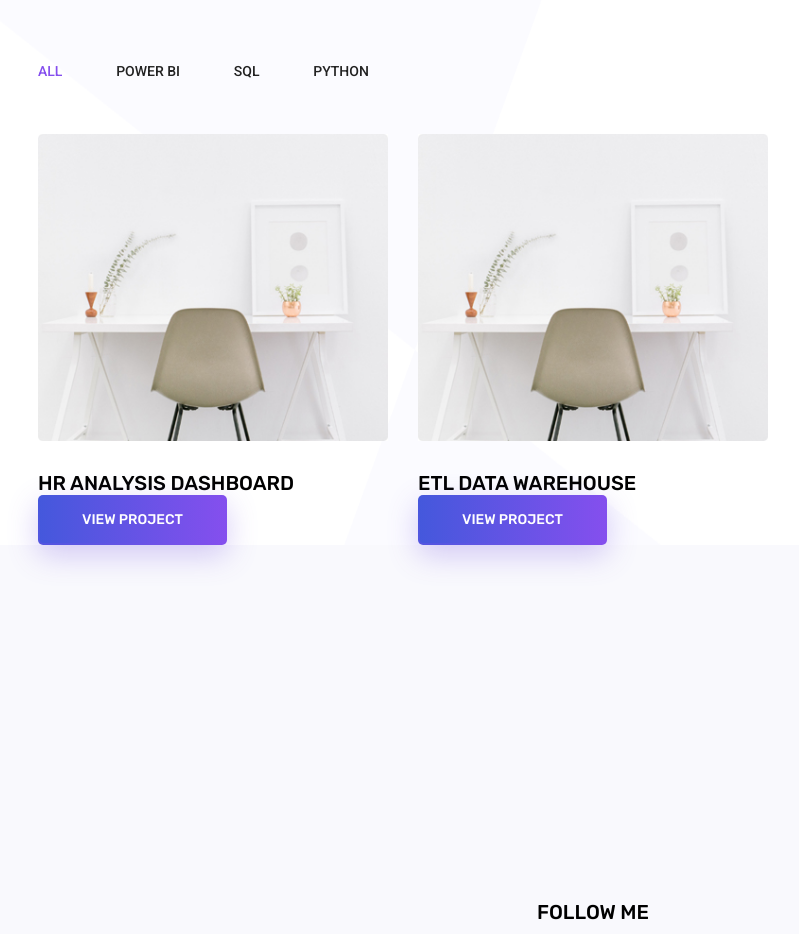
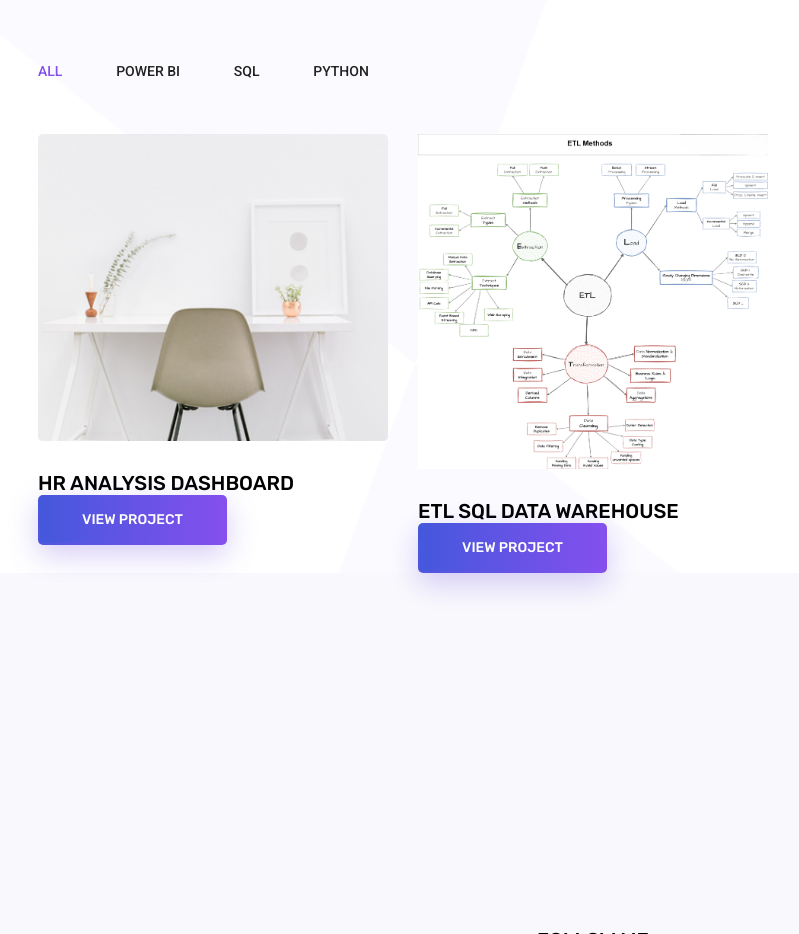
Before and after one commit to wajidi/wajidanalyst.io, a plain HTML site: page index.html in a window 1280 px wide. Shown: the part 1580-2514 px from the top of the page, without its empty margins (47-846 px from the left). Drawn offline with Linux system fonts and the light colour scheme; some packages are replaced by stand-ins of ours.

Commit message:
Update index.html

```diff
--- a/index.html
+++ b/index.html
@@ -156,14 +156,14 @@
 					<div class="col-lg-4 col-md-6 all popular">
 						<div class="portfolio_box">
 							<div class="single_portfolio">
-								<img class="img-fluid w-100" src="img/portfolio/p1.jpg" alt="">
+								<img class="img-fluid w-100" src="img/portfolio/ETL.png" alt="">
 								<div class="overlay"></div>
 								<a href="https://github.com/wajidi/sql-data-warehouse-project" class="img-gal">
 
 								</a>
 							</div>
 							<div class="short_info">
-								<h4><a href="https://github.com/wajidi/sql-data-warehouse-project">ETL Data Warehouse</a></h4>
+								<h4><a href="https://github.com/wajidi/sql-data-warehouse-project">ETL SQL Data Warehouse</a></h4>
 								<a class="primary_btn" href="https://github.com/wajidi/sql-data-warehouse-project"><span>View Project</span></a>
 							</div>
 						</div>
```
